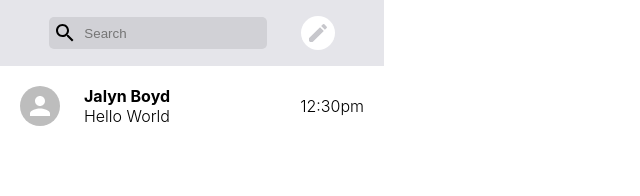
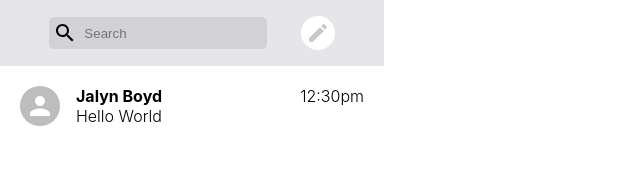
Before and after one commit to Jalyndboyd1/messenger, a React (Create React App) app: page / in a window 1280 px wide. Shown: the top 196 px of the page, without its empty margins (0-640 px from the left). Built offline with nearby package versions, Linux system fonts and the light colour scheme.

Commit message:
Refactor: Contact Css Chnages

```diff
--- a/src/Components/Contact.js
+++ b/src/Components/Contact.js
@@ -9,7 +9,7 @@ export default function Contact({
 }) {
   return (
     <div className="contact">
-      <Avatar src={contactPic} alt={contactName} sx={{ marginRight: 3 }} />
+      <Avatar src={contactPic} alt={contactName} sx={{ marginRight: 2 }} />
       <div className="contact__details">
         <h4>{contactName}</h4>
         <p>{message}</p>
--- a/src/css/Contact.css
+++ b/src/css/Contact.css
@@ -1,7 +1,7 @@
 .contact {
   padding: 20px;
   display: flex;
-  align-items: center;
+  align-items: flex-start;
   justify-content: space-between;
   transition: 400ms ease-in-out;
 }
```
